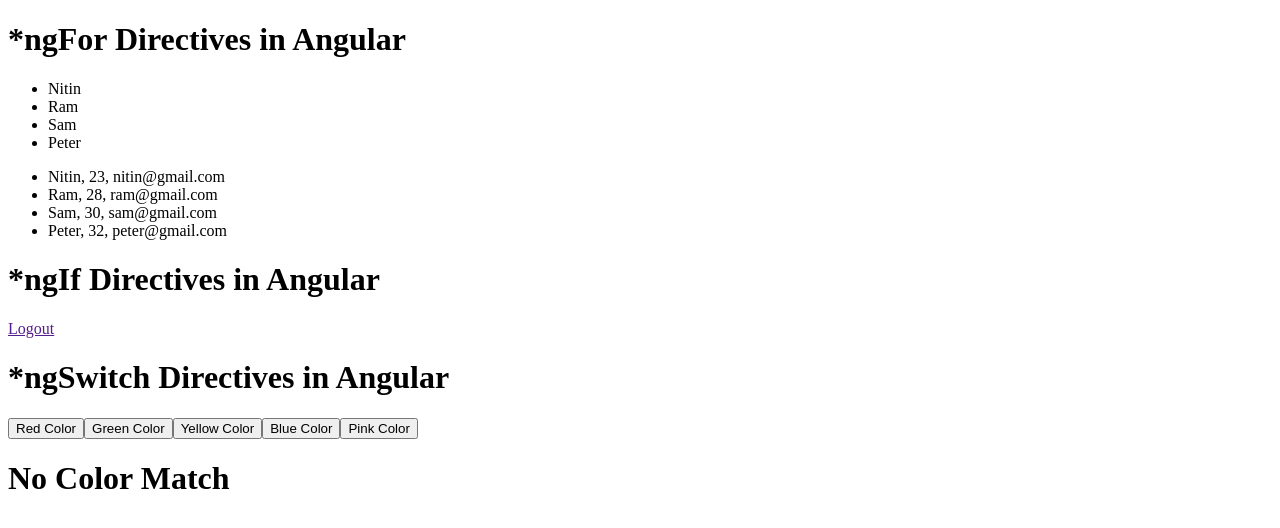
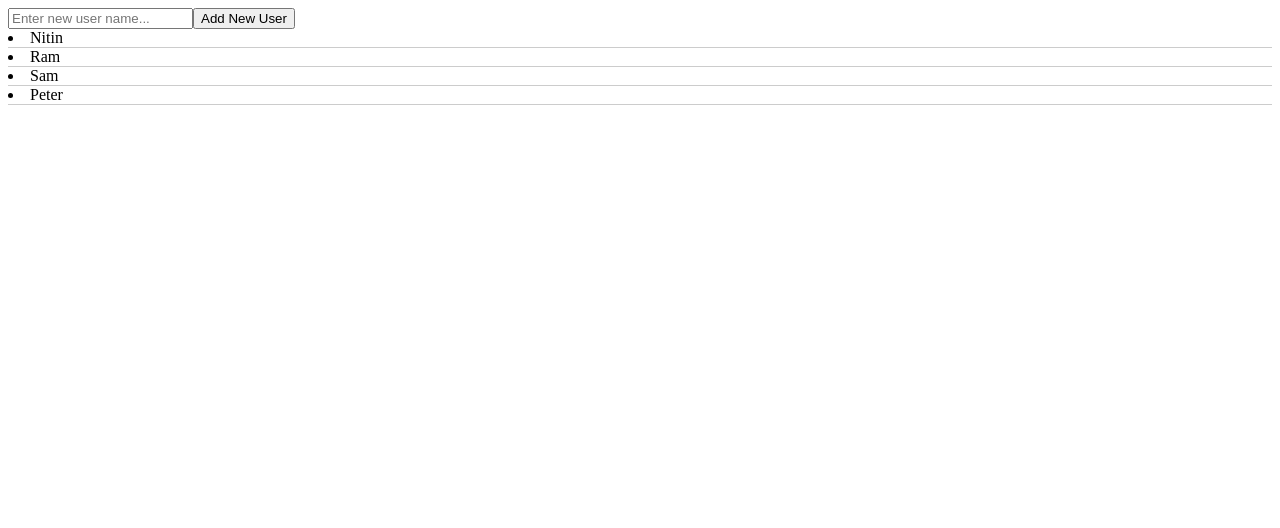
Before and after one commit to nitin-003/Angular_21, an Angular app: page / in a window 1280 px wide. Shown: the top 528 px of the page. Built offline with nearby package versions, Linux system fonts and the light colour scheme.

Commit message:
parent to child data passing

```diff
--- a/src/app/admin-data/admin-data.html
+++ /dev/null
@@ -1 +0,0 @@
-<p class="heading"><button class="btn btn-success">Login</button> Admin Data</p>
--- a/src/app/app.html
+++ b/src/app/app.html
@@ -1,39 +1,11 @@
-<h1>*ngFor Directives in Angular</h1>
-<ul>
-  <li *ngFor="let student of students">
-    {{student}}
-  </li>
-</ul>
+<!-- <app-child [userName]="userName()"></app-child> -->
 
-<ul>
-  <li *ngFor="let student of studentsData">
-    {{student.name}}, {{student.age}}, {{student.email}}
-  </li>
-</ul>
+<input type="text" (input)="newUser.set($event.target.value)" placeholder="Enter new user name...">
+<button (click)="addNewUser()">Add New User</button>
 
-<h1>*ngIf Directives in Angular</h1>
-<div *ngIf="login; else elseBlock">
-  <a href="">Logout</a>
-</div>
-<ng-template #elseBlock>
-  <a href="">Login</a>
-</ng-template>
+@for(user of users(); track user){
+  <app-child [userName]="user"></app-child>
+}
 
-<h1>*ngSwitch Directives in Angular</h1>
-<button (click)="changeColor('red')">Red Color</button>
-<button (click)="changeColor('green')">Green Color</button>
-<button (click)="changeColor('yellow')">Yellow Color</button>
-<button (click)="changeColor('blue')">Blue Color</button>
-<button (click)="changeColor('pink')">Pink Color</button>
-
-<br>
-<div [ngSwitch]="color">
-  <h1 *ngSwitchCase="'red'" style="background-color: red;">Red Color</h1>
-  <h1 *ngSwitchCase="'green'" style="background-color: green;">Green Color</h1>
-  <h1 *ngSwitchCase="'yellow'" style="background-color: yellow;">Yellow Color</h1>
-  <h1 *ngSwitchCase="'blue'" style="background-color: blue;">Blue Color</h1>
-  <h1 *ngSwitchCase="'pink'" style="background-color: pink;">Pink Color</h1>
-  <h1 *ngSwitchDefault>No Color Match</h1>
-</div>
 
 <router-outlet></router-outlet>
--- a/src/app/app.ts
+++ b/src/app/app.ts
@@ -1,28 +1,22 @@
 import { Component, signal } from '@angular/core';
 import { RouterOutlet } from '@angular/router';
-import { NgFor, NgIf, NgSwitch, NgSwitchCase, NgSwitchDefault } from '@angular/common';
+import { Child } from './child/child';
 
 @Component({
   selector: 'app-root',
   standalone: true,
-  imports: [RouterOutlet, NgFor, NgIf, NgSwitch, NgSwitchCase, NgSwitchDefault],
+  imports: [RouterOutlet, Child],
   templateUrl: './app.html',
   styleUrls: ['./app.css']
 })
 
 export class App{
-  students = ["Nitin", "Ram", "Sam", "Peter"]
-  studentsData = [
-    {name: "Nitin", age: 23, email: "nitin@gmail.com"},
-    {name: "Ram", age: 28, email: "ram@gmail.com"},
-    {name: "Sam", age: 30, email: "sam@gmail.com"},
-    {name: "Peter", age: 32, email: "peter@gmail.com"}
-  ]
+  // userName = signal("Nitin Pathak")
 
-  login = true;
+  users = signal(["Nitin", "Ram", "Sam", "Peter"])
+  newUser = signal('')
 
-  color = "black";
-  changeColor(color: string){
-    this.color = color;
+  addNewUser(){
+    this.users.update((data) => ([...data, this.newUser()]))
   }
 }
--- /dev/null
+++ b/src/app/child/child.css
@@ -0,0 +1,5 @@
+.list {
+    border-bottom: 1px solid #ccc;
+    padding: 4px
+    width: 300px
+}
--- /dev/null
+++ b/src/app/child/child.html
@@ -0,0 +1,3 @@
+<!-- <h1>{{userName}}</h1> -->
+
+<li class="list">{{userName}}</li>
--- /dev/null
+++ b/src/app/child/child.ts
@@ -0,0 +1,11 @@
+import { Component, Input } from '@angular/core';
+
+@Component({
+  selector: 'app-child',
+  imports: [],
+  templateUrl: './child.html',
+  styleUrl: './child.css',
+})
+export class Child {
+  @Input() userName: string | undefined
+}
--- a/src/app/user-data/user-data.html
+++ /dev/null
@@ -1 +0,0 @@
-<p class="heading"><button class="btn btn-warning">Login</button> User Data</p>
```
Also changed, not shown: src/app/admin-data/admin-data.ts (deleted, +0 -11 lines), src/app/user-data/user-data.ts (deleted, +0 -11 lines), src/app/admin-data/admin-data.css (deleted), src/app/user-data/user-data.css (deleted), 2 other files (tests, documents, lock files or other folders).
